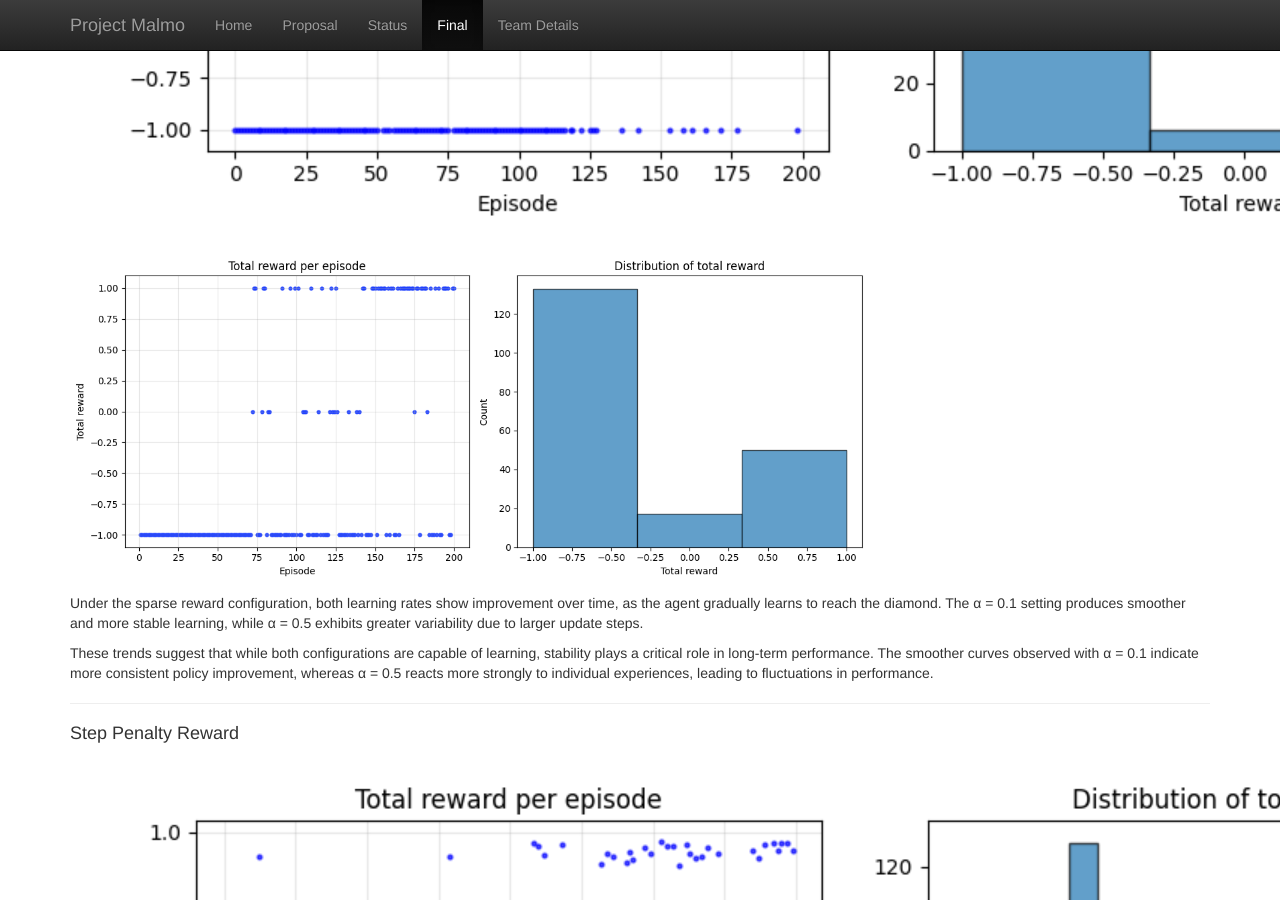
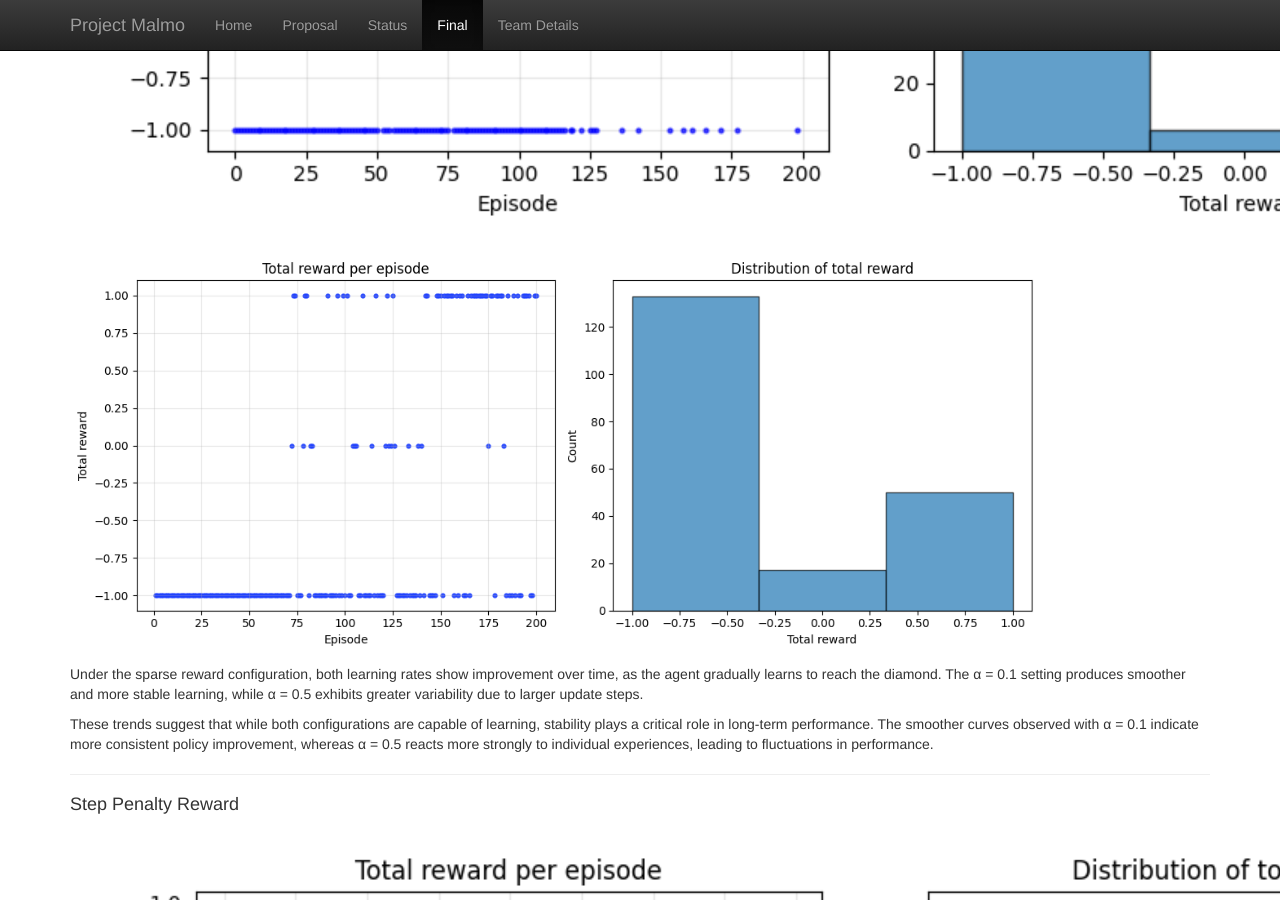
Before and after one commit to nhanngyn2004/cs175-group5, a Jekyll site: the page built from docs/final.md, in a window 1280 px wide and 900 px high, scrolled down 4520 px. Built offline with Jekyll 4.4.1, drawn with Linux system fonts in a browser that asks for light colours.

Commit message:
image alignment

```diff
--- a/docs/final.md
+++ b/docs/final.md
@@ -161,7 +161,7 @@ We next evaluate how learning improves performance under different reward struct
 
 ![Sparse Reward α=0.1](assets/spare_lr0.1.png)
 
-<img src="assets/sparse_lr0.5.png" width="70%">
+<img src="assets/sparse_lr0.5.png" width="85%">
 
 Under the sparse reward configuration, both learning rates show improvement over time, as the agent gradually learns to reach the diamond. The α = 0.1 setting produces smoother and more stable learning, while α = 0.5 exhibits greater variability due to larger update steps.
 
@@ -173,7 +173,7 @@ These trends suggest that while both configurations are capable of learning, sta
 
 ![Step Penalty α=0.1](assets/step_lr0.1.png)
 
-<img src="assets/step_lr0.5.png" width="70%">
+<img src="assets/step_lr0.5.png" width="85%">
 
 Under the step-penalty configuration, performance is generally lower and more inconsistent. While the agent receives more frequent feedback, the negative reward at each step encourages shorter episodes, often leading to premature failure rather than successful completion of the task.
 
```
Also changed, not shown: 1 other file.
